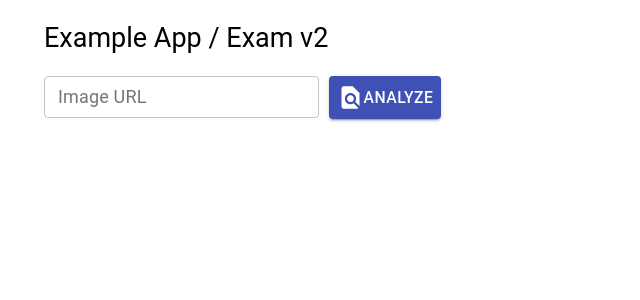
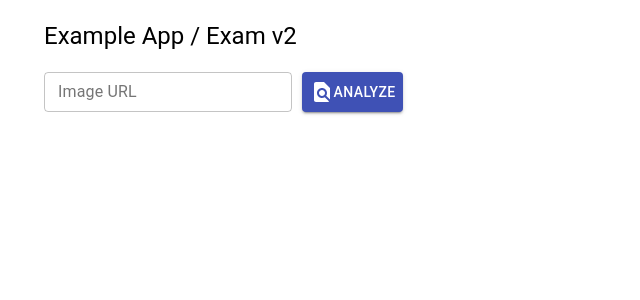
Before and after one commit to keeeei13c/ASSIGNMENT-B, a Next.js app: page / in a window 1280 px wide. Shown: the top 300 px of the page, without its empty margins (0-640 px from the left). Built offline with nearby package versions, Linux system fonts and the light colour scheme.

Commit message:
💄 improve style

```diff
--- a/src/pages/index.jsx
+++ b/src/pages/index.jsx
@@ -25,6 +25,9 @@ const useStyles = makeStyles({
     padding: '7.5px',
     backgroundColor: '#3f51b5',
     color: 'white',
+  },
+  table: {
+    maxWidth: 500,
   },
 })
 
@@ -78,13 +81,15 @@ const Home = () => {
         <Button
           className={classes.button}
           variant='contained'
-          onClick={getVision}>
+          onClick={getVision}
+
+        >
           <FindInPageIcon />
           ANALYZE
         </Button>
 
         <TableContainer>
-          <Table>
+          <Table className={classes.table}>
             <TableHead>
               <TableRow>
                 {/* <TableCell>Label</TableCell>
--- a/src/styles/global.css
+++ b/src/styles/global.css
@@ -2,10 +2,9 @@ html,
 body {
   padding: 0;
   margin: 0;
-  font-family: -apple-system, BlinkMacSystemFont, Segoe UI, Roboto, Oxygen,
-    Ubuntu, Cantarell, Fira Sans, Droid Sans, Helvetica Neue, sans-serif;
+  font-family: 'Roboto', sans-serif;
   line-height: 1.6;
-  font-size: 18px;
+  font-size: 16px;
 }
 
 * {
```
